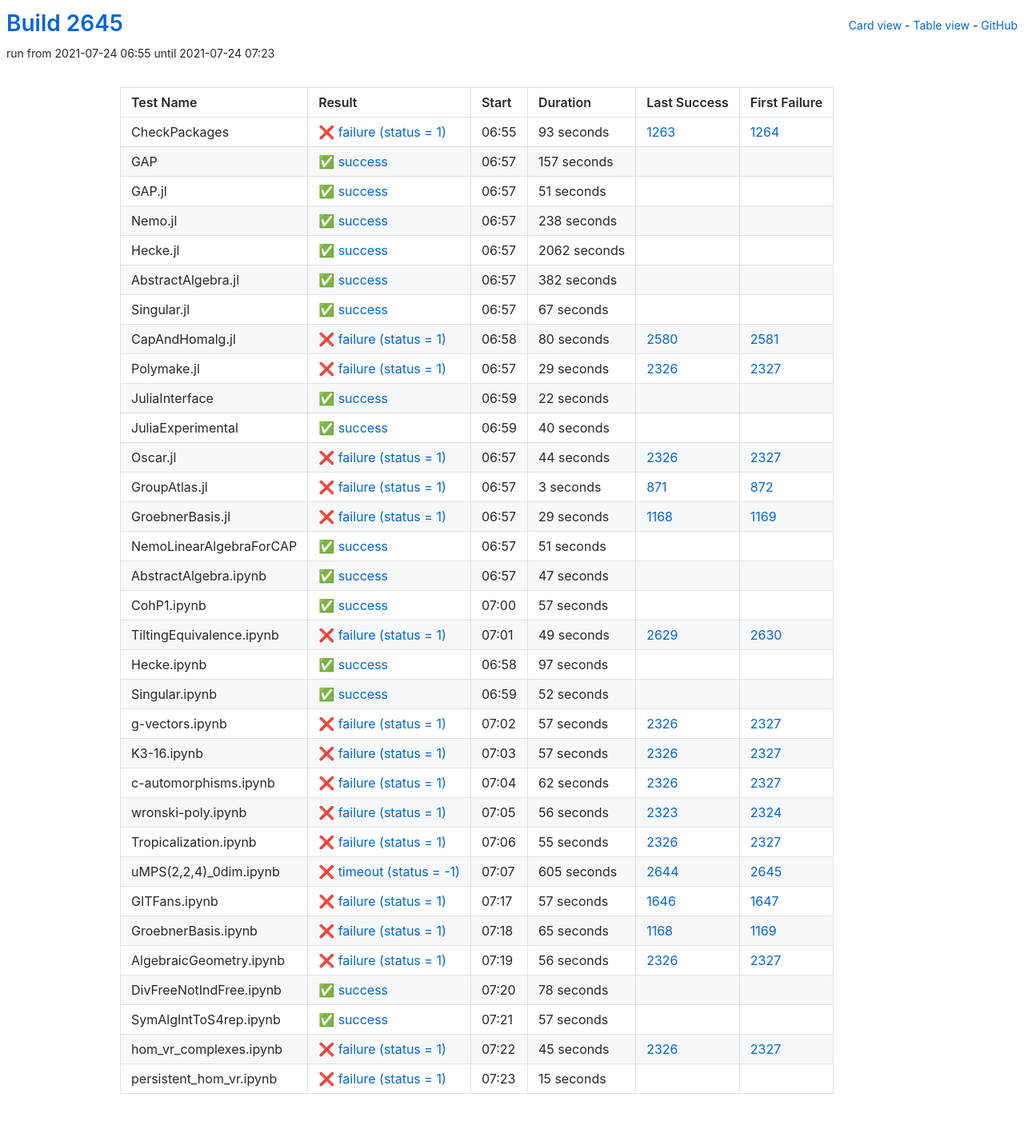
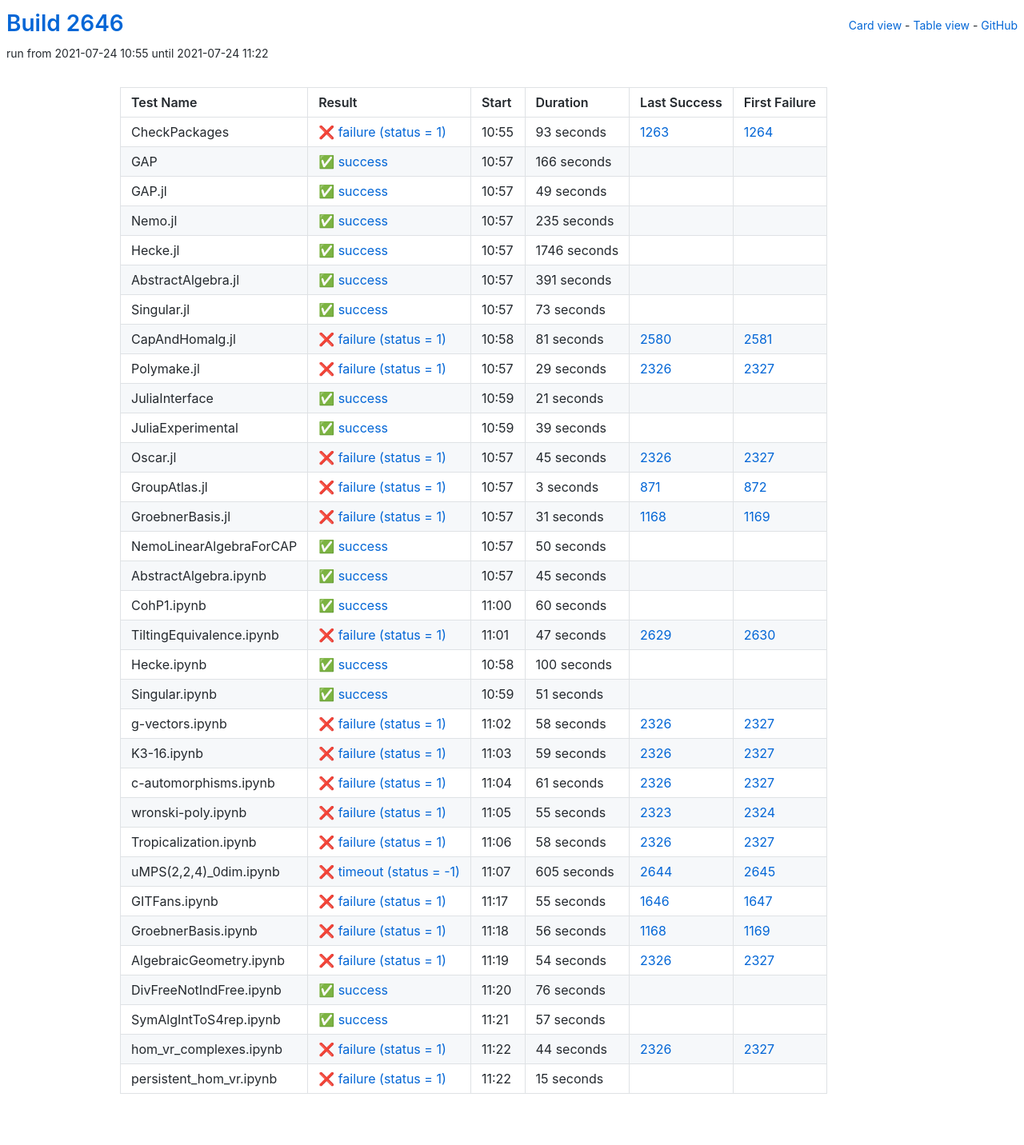
Before and after one commit to oscar-system/oscar-ci-status-stable, a Jekyll site: the page built from table.html, in a window 1280 px wide. Shown: the whole page at 80% size. Built offline with Jekyll 4.4.1, drawn with Linux system fonts in a browser that asks for light colours.

Commit message:
Build #2646

```diff
--- a/_data/ci.yml
+++ b/_data/ci.yml
@@ -1,6 +1,6 @@
 ---
-build: 2645
-build_url: https://oscarci.mathematik.uni-kl.de/job/oscar-stable/2645/
+build: 2646
+build_url: https://oscarci.mathematik.uni-kl.de/job/oscar-stable/2646/
 job: oscar-stable
 organization: oscar-system
 repo: oscar-ci-status-stable
@@ -8,8 +8,8 @@ repourl: https://github.com/oscar-system/oscar-ci-status-stable
 tests:
 - name: CheckPackages
   id: checkpackages
-  log: https://oscarci.mathematik.uni-kl.de/job/oscar-stable/2645/artifact/logs/build-2645/CheckPackages.log
-  start: 2021-07-24 06:55
+  log: https://oscarci.mathematik.uni-kl.de/job/oscar-stable/2646/artifact/logs/build-2646/CheckPackages.log
+  start: 2021-07-24 10:55
   success: false
   exitcode: 1
   status: failure
@@ -20,92 +20,92 @@ tests:
   first_failure_url: https://oscarci.mathematik.uni-kl.de/job/oscar-stable/1264/
 - name: GAP
   id: gap
-  log: https://oscarci.mathematik.uni-kl.de/job/oscar-stable/2645/artifact/logs/build-2645/GAP.log
-  start: 2021-07-24 06:57
+  log: https://oscarci.mathematik.uni-kl.de/job/oscar-stable/2646/artifact/logs/build-2646/GAP.log
+  start: 2021-07-24 10:57
   success: true
   exitcode: 0
   status: success
-  duration: 157
+  duration: 166
   last_success: false
   last_success_url:
   first_failure: false
   first_failure_url:
 - name: GAP.jl
   id: gap-jl
-  log: https://oscarci.mathematik.uni-kl.de/job/oscar-stable/2645/artifact/logs/build-2645/GAP.jl.log
-  start: 2021-07-24 06:57
+  log: https://oscarci.mathematik.uni-kl.de/job/oscar-stable/2646/artifact/logs/build-2646/GAP.jl.log
+  start: 2021-07-24 10:57
   success: true
   exitcode: 0
   status: success
-  duration: 51
+  duration: 49
   last_success: false
   last_success_url:
   first_failure: false
   first_failure_url:
 - name: Nemo.jl
   id: nemo-jl
-  log: https://oscarci.mathematik.uni-kl.de/job/oscar-stable/2645/artifact/logs/build-2645/Nemo.jl.log
-  start: 2021-07-24 06:57
+  log: https://oscarci.mathematik.uni-kl.de/job/oscar-stable/2646/artifact/logs/build-2646/Nemo.jl.log
+  start: 2021-07-24 10:57
   success: true
   exitcode: 0
   status: success
-  duration: 238
+  duration: 235
   last_success: false
   last_success_url:
   first_failure: false
   first_failure_url:
 - name: Hecke.jl
   id: hecke-jl
-  log: https://oscarci.mathematik.uni-kl.de/job/oscar-stable/2645/artifact/logs/build-2645/Hecke.jl.log
-  start: 2021-07-24 06:57
+  log: https://oscarci.mathematik.uni-kl.de/job/oscar-stable/2646/artifact/logs/build-2646/Hecke.jl.log
+  start: 2021-07-24 10:57
   success: true
   exitcode: 0
   status: success
-  duration: 2062
+  duration: 1746
   last_success: false
   last_success_url:
   first_failure: false
   first_failure_url:
 - name: AbstractAlgebra.jl
   id: abstractalgebra-jl
-  log: https://oscarci.mathematik.uni-kl.de/job/oscar-stable/2645/artifact/logs/build-2645/AbstractAlgebra.jl.log
-  start: 2021-07-24 06:57
+  log: https://oscarci.mathematik.uni-kl.de/job/oscar-stable/2646/artifact/logs/build-2646/AbstractAlgebra.jl.log
+  start: 2021-07-24 10:57
   success: true
   exitcode: 0
   status: success
-  duration: 382
+  duration: 391
   last_success: false
   last_success_url:
   first_failure: false
   first_failure_url:
 - name: Singular.jl
   id: singular-jl
-  log: https://oscarci.mathematik.uni-kl.de/job/oscar-stable/2645/artifact/logs/build-2645/Singular.jl.log
-  start: 2021-07-24 06:57
+  log: https://oscarci.mathematik.uni-kl.de/job/oscar-stable/2646/artifact/logs/build-2646/Singular.jl.log
+  start: 2021-07-24 10:57
   success: true
   exitcode: 0
   status: success
-  duration: 67
+  duration: 73
   last_success: false
   last_success_url:
   first_failure: false
   first_failure_url:
 - name: CapAndHomalg.jl
   id: capandhomalg-jl
-  log: https://oscarci.mathematik.uni-kl.de/job/oscar-stable/2645/artifact/logs/build-2645/CapAndHomalg.jl.log
-  start: 2021-07-24 06:58
+  log: https://oscarci.mathematik.uni-kl.de/job/oscar-stable/2646/artifact/logs/build-2646/CapAndHomalg.jl.log
+  start: 2021-07-24 10:58
   success: false
   exitcode: 1
   status: failure
-  duration: 80
+  duration: 81
   last_success: 2580
   last_success_url: https://oscarci.mathematik.uni-kl.de/job/oscar-stable/2580/
   first_failure: 2581
   first_failure_url: https://oscarci.mathematik.uni-kl.de/job/oscar-stable/2581/
 - name: Polymake.jl
   id: polymake-jl
-  log: https://oscarci.mathematik.uni-kl.de/job/oscar-stable/2645/artifact/logs/build-2645/Polymake.jl.log
-  start: 2021-07-24 06:57
+  log: https://oscarci.mathematik.uni-kl.de/job/oscar-stable/2646/artifact/logs/build-2646/Polymake.jl.log
+  start: 2021-07-24 10:57
   success: false
   exitcode: 1
   status: failure
@@ -116,44 +116,44 @@ tests:
   first_failure_url: https://oscarci.mathematik.uni-kl.de/job/oscar-stable/2327/
 - name: JuliaInterface
   id: juliainterface
-  log: https://oscarci.mathematik.uni-kl.de/job/oscar-stable/2645/artifact/logs/build-2645/JuliaInterface.log
-  start: 2021-07-24 06:59
+  log: https://oscarci.mathematik.uni-kl.de/job/oscar-stable/2646/artifact/logs/build-2646/JuliaInterface.log
+  start: 2021-07-24 10:59
   success: true
   exitcode: 0
   status: success
-  duration: 22
+  duration: 21
   last_success: false
   last_success_url:
   first_failure: false
   first_failure_url:
 - name: JuliaExperimental
   id: juliaexperimental
-  log: https://oscarci.mathematik.uni-kl.de/job/oscar-stable/2645/artifact/logs/build-2645/JuliaExperimental.log
-  start: 2021-07-24 06:59
+  log: https://oscarci.mathematik.uni-kl.de/job/oscar-stable/2646/artifact/logs/build-2646/JuliaExperimental.log
+  start: 2021-07-24 10:59
   success: true
   exitcode: 0
   status: success
-  duration: 40
+  duration: 39
   last_success: false
   last_success_url:
   first_failure: false
   first_failure_url:
 - name: Oscar.jl
   id: oscar-jl
-  log: https://oscarci.mathematik.uni-kl.de/job/oscar-stable/2645/artifact/logs/build-2645/Oscar.jl.log
-  start: 2021-07-24 06:57
+  log: https://oscarci.mathematik.uni-kl.de/job/oscar-stable/2646/artifact/logs/build-2646/Oscar.jl.log
+  start: 2021-07-24 10:57
   success: false
   exitcode: 1
   status: failure
-  duration: 44
+  duration: 45
   last_success: 2326
   last_success_url: https://oscarci.mathematik.uni-kl.de/job/oscar-stable/2326/
   first_failure: 2327
   first_failure_url: https://oscarci.mathematik.uni-kl.de/job/oscar-stable/2327/
 - name: GroupAtlas.jl
   id: groupatlas-jl
-  log: https://oscarci.mathematik.uni-kl.de/job/oscar-stable/2645/artifact/logs/build-2645/GroupAtlas.jl.log
-  start: 2021-07-24 06:57
+  log: https://oscarci.mathematik.uni-kl.de/job/oscar-stable/2646/artifact/logs/build-2646/GroupAtlas.jl.log
+  start: 2021-07-24 10:57
   success: false
   exitcode: 1
   status: failure
@@ -164,20 +164,80 @@ tests:
   first_failure_url: https://oscarci.mathematik.uni-kl.de/job/oscar-stable/872/
 - name: GroebnerBasis.jl
   id: groebnerbasis-jl
-  log: https://oscarci.mathematik.uni-kl.de/job/oscar-stable/2645/artifact/logs/build-2645/GroebnerBasis.jl.log
-  start: 2021-07-24 06:57
+  log: https://oscarci.mathematik.uni-kl.de/job/oscar-stable/2646/artifact/logs/build-2646/GroebnerBasis.jl.log
+  start: 2021-07-24 10:57
   success: false
   exitcode: 1
   status: failure
-  duration: 29
+  duration: 31
   last_success: 1168
   last_success_url: https://oscarci.mathematik.uni-kl.de/job/oscar-stable/1168/
   first_failure: 1169
   first_failure_url: https://oscarci.mathematik.uni-kl.de/job/oscar-stable/1169/
 - name: NemoLinearAlgebraForCAP
   id: nemolinearalgebraforcap
-  log: https://oscarci.mathematik.uni-kl.de/job/oscar-stable/2645/artifact/logs/build-2645/NemoLinearAlgebraForCAP.log
-  start: 2021-07-24 06:57
+  log: https://oscarci.mathematik.uni-kl.de/job/oscar-stable/2646/artifact/logs/build-2646/NemoLinearAlgebraForCAP.log
+  start: 2021-07-24 10:57
+  success: true
+  exitcode: 0
+  status: success
+  duration: 50
+  last_success: false
+  last_success_url:
+  first_failure: false
+  first_failure_url:
+- name: AbstractAlgebra.ipynb
+  id: abstractalgebra-ipynb
+  log: https://oscarci.mathematik.uni-kl.de/job/oscar-stable/2646/artifact/logs/build-2646/AbstractAlgebra.ipynb.log
+  start: 2021-07-24 10:57
+  success: true
+  exitcode: 0
+  status: success
+  duration: 45
+  last_success: false
+  last_success_url:
+  first_failure: false
+  first_failure_url:
+- name: CohP1.ipynb
+  id: cohp1-ipynb
+  log: https://oscarci.mathematik.uni-kl.de/job/oscar-stable/2646/artifact/logs/build-2646/CohP1.ipynb.log
+  start: 2021-07-24 11:00
+  success: true
+  exitcode: 0
+  status: success
+  duration: 60
+  last_success: false
+  last_success_url:
+  first_failure: false
+  first_failure_url:
+- name: TiltingEquivalence.ipynb
+  id: tiltingequivalence-ipynb
+  log: https://oscarci.mathematik.uni-kl.de/job/oscar-stable/2646/artifact/logs/build-2646/TiltingEquivalence.ipynb.log
+  start: 2021-07-24 11:01
+  success: false
+  exitcode: 1
+  status: failure
+  duration: 47
+  last_success: 2629
+  last_success_url: https://oscarci.mathematik.uni-kl.de/job/oscar-stable/2629/
+  first_failure: 2630
+  first_failure_url: https://oscarci.mathematik.uni-kl.de/job/oscar-stable/2630/
+- name: Hecke.ipynb
+  id: hecke-ipynb
+  log: https://oscarci.mathematik.uni-kl.de/job/oscar-stable/2646/artifact/logs/build-2646/Hecke.ipynb.log
+  start: 2021-07-24 10:58
+  success: true
+  exitcode: 0
+  status: success
+  duration: 100
+  last_success: false
+  last_success_url:
+  first_failure: false
+  first_failure_url:
+- name: Singular.ipynb
+  id: singular-ipynb
+  log: https://oscarci.mathematik.uni-kl.de/job/oscar-stable/2646/artifact/logs/build-2646/Singular.ipynb.log
+  start: 2021-07-24 10:59
   success: true
   exitcode: 0
   status: success
@@ -186,130 +246,70 @@ tests:
   last_success_url:
   first_failure: false
   first_failure_url:
-- name: AbstractAlgebra.ipynb
-  id: abstractalgebra-ipynb
-  log: https://oscarci.mathematik.uni-kl.de/job/oscar-stable/2645/artifact/logs/build-2645/AbstractAlgebra.ipynb.log
-  start: 2021-07-24 06:57
-  success: true
-  exitcode: 0
-  status: success
-  duration: 47
-  last_success: false
-  last_success_url:
-  first_failure: false
-  first_failure_url:
-- name: CohP1.ipynb
-  id: cohp1-ipynb
-  log: https://oscarci.mathematik.uni-kl.de/job/oscar-stable/2645/artifact/logs/build-2645/CohP1.ipynb.log
-  start: 2021-07-24 07:00
-  success: true
-  exitcode: 0
-  status: success
-  duration: 57
-  last_success: false
-  last_success_url:
-  first_failure: false
-  first_failure_url:
-- name: TiltingEquivalence.ipynb
-  id: tiltingequivalence-ipynb
-  log: https://oscarci.mathematik.uni-kl.de/job/oscar-stable/2645/artifact/logs/build-2645/TiltingEquivalence.ipynb.log
-  start: 2021-07-24 07:01
+- name: g-vectors.ipynb
+  id: g-vectors-ipynb
+  log: https://oscarci.mathematik.uni-kl.de/job/oscar-stable/2646/artifact/logs/build-2646/g-vectors.ipynb.log
+  start: 2021-07-24 11:02
   success: false
   exitcode: 1
   status: failure
-  duration: 49
-  last_success: 2629
-  last_success_url: https://oscarci.mathematik.uni-kl.de/job/oscar-stable/2629/
-  first_failure: 2630
-  first_failure_url: https://oscarci.mathematik.uni-kl.de/job/oscar-stable/2630/
-- name: Hecke.ipynb
-  id: hecke-ipynb
-  log: https://oscarci.mathematik.uni-kl.de/job/oscar-stable/2645/artifact/logs/build-2645/Hecke.ipynb.log
-  start: 2021-07-24 06:58
-  success: true
-  exitcode: 0
-  status: success
-  duration: 97
-  last_success: false
-  last_success_url:
-  first_failure: false
-  first_failure_url:
-- name: Singular.ipynb
-  id: singular-ipynb
-  log: https://oscarci.mathematik.uni-kl.de/job/oscar-stable/2645/artifact/logs/build-2645/Singular.ipynb.log
-  start: 2021-07-24 06:59
-  success: true
-  exitcode: 0
-  status: success
-  duration: 52
-  last_success: false
-  last_success_url:
-  first_failure: false
-  first_failure_url:
-- name: g-vectors.ipynb
-  id: g-vectors-ipynb
-  log: https://oscarci.mathematik.uni-kl.de/job/oscar-stable/2645/artifact/logs/build-2645/g-vectors.ipynb.log
-  start: 2021-07-24 07:02
-  success: false
-  exitcode: 1
-  status: failure
-  duration: 57
+  duration: 58
   last_success: 2326
   last_success_url: https://oscarci.mathematik.uni-kl.de/job/oscar-stable/2326/
   first_failure: 2327
   first_failure_url: https://oscarci.mathematik.uni-kl.de/job/oscar-stable/2327/
 - name: K3-16.ipynb
   id: k3-16-ipynb
-  log: https://oscarci.mathematik.uni-kl.de/job/oscar-stable/2645/artifact/logs/build-2645/K3-16.ipynb.log
-  start: 2021-07-24 07:03
+  log: https://oscarci.mathematik.uni-kl.de/job/oscar-stable/2646/artifact/logs/build-2646/K3-16.ipynb.log
+  start: 2021-07-24 11:03
   success: false
   exitcode: 1
   status: failure
-  duration: 57
+  duration: 59
   last_success: 2326
   last_success_url: https://oscarci.mathematik.uni-kl.de/job/oscar-stable/2326/
   first_failure: 2327
   first_failure_url: https://oscarci.mathematik.uni-kl.de/job/oscar-stable/2327/
 - name: c-automorphisms.ipynb
   id: c-automorphisms-ipynb
-  log: https://oscarci.mathematik.uni-kl.de/job/oscar-stable/2645/artifact/logs/build-2645/c-automorphisms.ipynb.log
-  start: 2021-07-24 07:04
+  log: https://oscarci.mathematik.uni-kl.de/job/oscar-stable/2646/artifact/logs/build-2646/c-automorphisms.ipynb.log
+  start: 2021-07-24 11:04
   success: false
   exitcode: 1
   status: failure
-  duration: 62
+  duration: 61
   last_success: 2326
   last_success_url: https://oscarci.mathematik.uni-kl.de/job/oscar-stable/2326/
   first_failure: 2327
   first_failure_url: https://oscarci.mathematik.uni-kl.de/job/oscar-stable/2327/
 - name: wronski-poly.ipynb
   id: wronski-poly-ipynb
-  log: https://oscarci.mathematik.uni-kl.de/job/oscar-stable/2645/artifact/logs/build-2645/wronski-poly.ipynb.log
-  start: 2021-07-24 07:05
+  log: https://oscarci.mathematik.uni-kl.de/job/oscar-stable/2646/artifact/logs/build-2646/wronski-poly.ipynb.log
+  start: 2021-07-24 11:05
   success: false
   exitcode: 1
   status: failure
-  duration: 56
+  duration: 55
   last_success: 2323
   last_success_url: https://oscarci.mathematik.uni-kl.de/job/oscar-stable/2323/
   first_failure: 2324
   first_failure_url: https://oscarci.mathematik.uni-kl.de/job/oscar-stable/2324/
 - name: Tropicalization.ipynb
   id: tropicalization-ipynb
-  log: https://oscarci.mathematik.uni-kl.de/job/oscar-stable/2645/artifact/logs/build-2645/Tropicalization.ipynb.log
-  start: 2021-07-24 07:06
+  log: https://oscarci.mathematik.uni-kl.de/job/oscar-stable/2646/artifact/logs/build-2646/Tropicalization.ipynb.log
+  start: 2021-07-24 11:06
   success: false
   exitcode: 1
   status: failure
-  duration: 55
+  duration: 58
   last_success: 2326
   last_success_url: https://oscarci.mathematik.uni-kl.de/job/oscar-stable/2326/
   first_failure: 2327
   first_failure_url: https://oscarci.mathematik.uni-kl.de/job/oscar-stable/2327/
 - name: uMPS(2,2,4)_0dim.ipynb
   id: umps-2-2-4-0dim-ipynb
-  log: https://oscarci.mathematik.uni-kl.de/job/oscar-stable/2645/artifact/logs/build-2645/uMPS-2-2-4-_0dim.ipynb.log
-  start: 2021-07-24 07:07
+  log: https://oscarci.mathematik.uni-kl.de/job/oscar-stable/2646/artifact/logs/build-2646/uMPS-2-2-4-_0dim.ipynb.log
+  start: 2021-07-24 11:07
   success: false
   exitcode: -1
   status: timeout
@@ -320,56 +320,56 @@ tests:
   first_failure_url: https://oscarci.mathematik.uni-kl.de/job/oscar-stable/2645/
 - name: GITFans.ipynb
   id: gitfans-ipynb
-  log: https://oscarci.mathematik.uni-kl.de/job/oscar-stable/2645/artifact/logs/build-2645/GITFans.ipynb.log
-  start: 2021-07-24 07:17
+  log: https://oscarci.mathematik.uni-kl.de/job/oscar-stable/2646/artifact/logs/build-2646/GITFans.ipynb.log
+  start: 2021-07-24 11:17
   success: false
   exitcode: 1
   status: failure
-  duration: 57
+  duration: 55
   last_success: 1646
   last_success_url: https://oscarci.mathematik.uni-kl.de/job/oscar-stable/1646/
   first_failure: 1647
   first_failure_url: https://oscarci.mathematik.uni-kl.de/job/oscar-stable/1647/
 - name: GroebnerBasis.ipynb
   id: groebnerbasis-ipynb
-  log: https://oscarci.mathematik.uni-kl.de/job/oscar-stable/2645/artifact/logs/build-2645/GroebnerBasis.ipynb.log
-  start: 2021-07-24 07:18
+  log: https://oscarci.mathematik.uni-kl.de/job/oscar-stable/2646/artifact/logs/build-2646/GroebnerBasis.ipynb.log
+  start: 2021-07-24 11:18
   success: false
   exitcode: 1
   status: failure
-  duration: 65
+  duration: 56
   last_success: 1168
   last_success_url: https://oscarci.mathematik.uni-kl.de/job/oscar-stable/1168/
   first_failure: 1169
   first_failure_url: https://oscarci.mathematik.uni-kl.de/job/oscar-stable/1169/
 - name: AlgebraicGeometry.ipynb
   id: algebraicgeometry-ipynb
-  log: https://oscarci.mathematik.uni-kl.de/job/oscar-stable/2645/artifact/logs/build-2645/AlgebraicGeometry.ipynb.log
-  start: 2021-07-24 07:19
+  log: https://oscarci.mathematik.uni-kl.de/job/oscar-stable/2646/artifact/logs/build-2646/AlgebraicGeometry.ipynb.log
+  start: 2021-07-24 11:19
   success: false
   exitcode: 1
   status: failure
-  duration: 56
+  duration: 54
   last_success: 2326
   last_success_url: https://oscarci.mathematik.uni-kl.de/job/oscar-stable/2326/
   first_failure: 2327
   first_failure_url: https://oscarci.mathematik.uni-kl.de/job/oscar-stable/2327/
 - name: DivFreeNotIndFree.ipynb
   id: divfreenotindfree-ipynb
-  log: https://oscarci.mathematik.uni-kl.de/job/oscar-stable/2645/artifact/logs/build-2645/DivFreeNotIndFree.ipynb.log
-  start: 2021-07-24 07:20
+  log: https://oscarci.mathematik.uni-kl.de/job/oscar-stable/2646/artifact/logs/build-2646/DivFreeNotIndFree.ipynb.log
+  start: 2021-07-24 11:20
   success: true
   exitcode: 0
   status: success
-  duration: 78
+  duration: 76
   last_success: false
   last_success_url:
   first_failure: false
   first_failure_url:
 - name: SymAlgIntToS4rep.ipynb
   id: symalginttos4rep-ipynb
-  log: https://oscarci.mathematik.uni-kl.de/job/oscar-stable/2645/artifact/logs/build-2645/SymAlgIntToS4rep.ipynb.log
-  start: 2021-07-24 07:21
+  log: https://oscarci.mathematik.uni-kl.de/job/oscar-stable/2646/artifact/logs/build-2646/SymAlgIntToS4rep.ipynb.log
+  start: 2021-07-24 11:21
   success: true
   exitcode: 0
   status: success
@@ -380,20 +380,20 @@ tests:
   first_failure_url:
 - name: hom_vr_complexes.ipynb
   id: hom-vr-complexes-ipynb
-  log: https://oscarci.mathematik.uni-kl.de/job/oscar-stable/2645/artifact/logs/build-2645/hom_vr_complexes.ipynb.log
-  start: 2021-07-24 07:22
+  log: https://oscarci.mathematik.uni-kl.de/job/oscar-stable/2646/artifact/logs/build-2646/hom_vr_complexes.ipynb.log
+  start: 2021-07-24 11:22
   success: false
   exitcode: 1
   status: failure
-  duration: 45
+  duration: 44
   last_success: 2326
   last_success_url: https://oscarci.mathematik.uni-kl.de/job/oscar-stable/2326/
   first_failure: 2327
   first_failure_url: https://oscarci.mathematik.uni-kl.de/job/oscar-stable/2327/
 - name: persistent_hom_vr.ipynb
   id: persistent-hom-vr-ipynb
-  log: https://oscarci.mathematik.uni-kl.de/job/oscar-stable/2645/artifact/logs/build-2645/persistent_hom_vr.ipynb.log
-  start: 2021-07-24 07:23
+  log: https://oscarci.mathematik.uni-kl.de/job/oscar-stable/2646/artifact/logs/build-2646/persistent_hom_vr.ipynb.log
+  start: 2021-07-24 11:22
   success: false
   exitcode: 1
   status: failure
```
Also changed, not shown: README.md.
